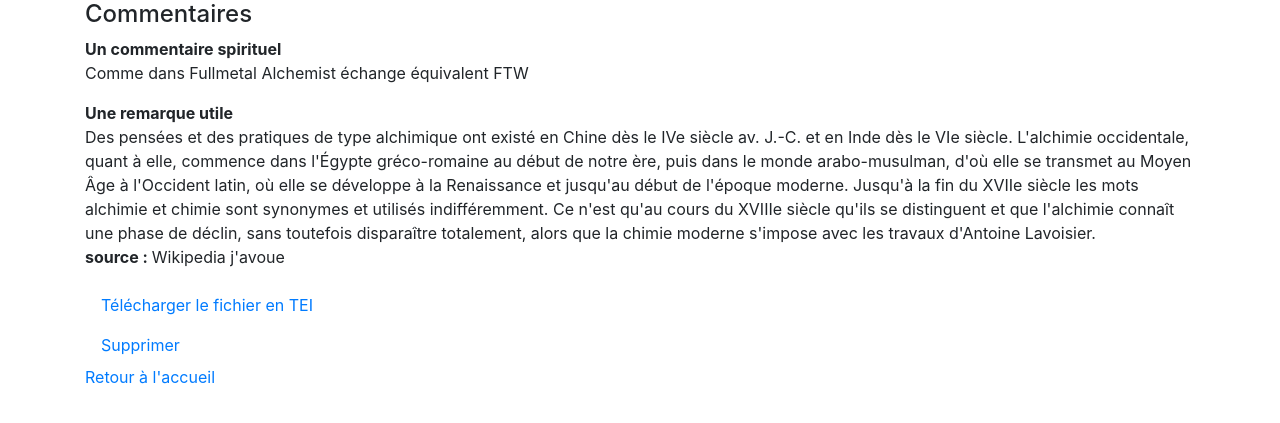
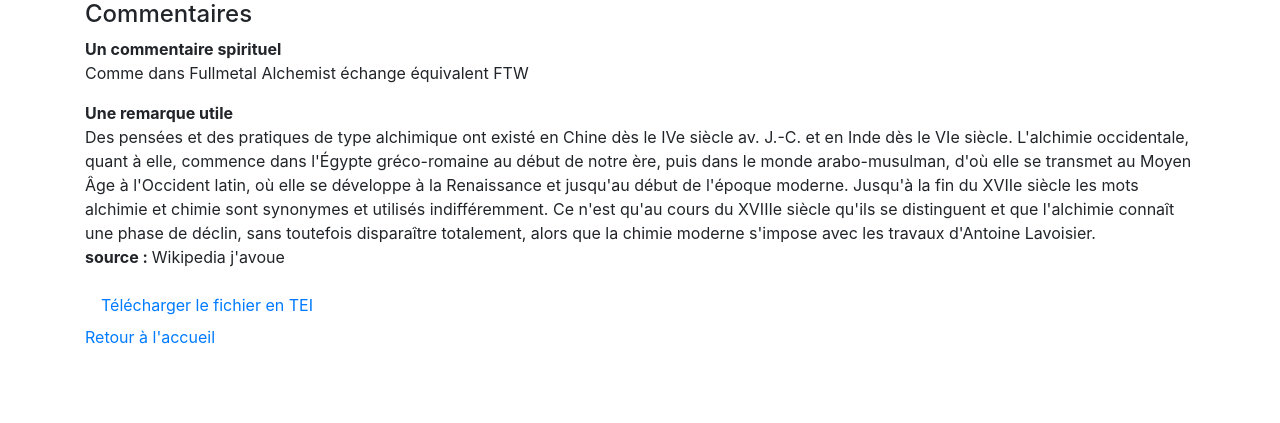
Before and after one commit to Chartes-TNAH/dictionnaire, a Flask app: page /mot/1 in a window 1280 px wide. Shown: the part 256-679 px from the top of the page. Run offline with Flask 2, Linux system fonts and the light colour scheme; data comes from the database, SQL or seed files in the repository; some libraries are stand-ins or nearby versions.

Commit message:
Suppression du champ commentaire dans ajout_mot / modifications dans routes, donnees et supprimer_mot pour que ça dise plus method not allowed / modification dans mot.html pour que supprimer ne s'affiche que pour les utilisateurs enregistrés / par contre, le delete ne fonctionne pas ça supprime rien du tout / issue #109

```diff
--- a/sortiaria/routes/routes.py
+++ b/sortiaria/routes/routes.py
@@ -9,7 +9,7 @@ from ..constantes import MOTS_PAR_PAGE
 from flask_login import login_user, current_user, logout_user
 
 
-@app.route("/")
+@app.route("/", methods=["GET", "POST"])
 def accueil():
     """ Route permettant l'affichage d'une page accueil
     """
@@ -77,19 +77,19 @@ def ajout_mot():
     return render_template("pages/ajout_mot.html")
 
 @app.route("/mot/<int:mot_id>/supprimer_mot", methods=["GET", "POST"])
-def supprimer_mot(mot_id):
+def delete(mot_id):
     """ Route permettant la suppression d'un mot
     :param mot_id: Identifiant numérique du mot
     """
     unique_mot = Mot.query.get(mot_id)
 
     if request.method == "GET":
-        return render_template("pages/supprimer_mot.html", nom="Sortiaria", mot="unique_mot")
+        return render_template("pages/supprimer_mot.html", nom="Sortiaria", mot=unique_mot)
     else:
-        status = Mot.delete_mot(mot_id=identifier)
+        status = Mot.supprimer_mot(id=mot_id)
         if status is True :
             flash("Mot supprimé !", "success")
-            return redirect("/accueil")
+            return redirect("/browse")
         else:
             flash("La suppression a échoué.", "danger")
             return redirect("/mot" + str(mot_id))
--- a/sortiaria/templates/pages/ajout_mot.html
+++ b/sortiaria/templates/pages/ajout_mot.html
@@ -38,12 +38,6 @@
       <input  class="form-control" id="definition" name="definition" placeholder="Définition">
     </div>
   </div>
-  <div class="form-group row">
-    <label for="commentaire" class="col-sm-4 col-form-label">Commentaire</label>
-    <div class="col-sm-8">
-      <input  class="form-control" id="commentaire" name="commentaire" placeholder="Commentaire">
-    </div>
-  </div>
   <div>
     <button type="submit" class="btn btn-primary">Envoyer</button>
   </div>
--- a/sortiaria/templates/pages/mot.html
+++ b/sortiaria/templates/pages/mot.html
@@ -34,9 +34,9 @@
     {% if current_user.is_authenticated %}
         <a class="nav-link" href="{{url_for('modif_mot', mot_id=mot.mot_id)}}">Editer</a>
         <a class="nav-link" href="{{url_for('ajout_commentaire', mot_id=mot.mot_id)}}">Ajouter un commentaire</a>
+    	<a class="nav-link" href="{{url_for('delete', mot_id=mot.mot_id)}}">Supprimer</a>
     {% endif %}
     <a class="nav-link" href="{{url_for('export_tei', mot_id=mot.mot_id)}}" class="btn btn-primary">Télécharger le fichier en TEI</a>
-    <a class="nav-link" href="{{url_for('supprimer_mot', mot_id=mot.mot_id)}}">Supprimer</a>
 
 
     <p><a href="{{url_for('accueil')}}">Retour à l'accueil</a></p>
--- a/sortiaria/templates/pages/supprimer_mot.html
+++ b/sortiaria/templates/pages/supprimer_mot.html
@@ -12,7 +12,7 @@
 				<form class="col-3 mr-2 " method="POST" action="{{url_for('accueil')}}">
 				<button type="submit" class="btn btn-success btn-sm">Confirmer la suppression du mot</button>
 				</form>
-				<form class="col-3 ml-2" method="GET" action="{{ url_for('browse')}}">
+				<form class="col-3 ml-2" method="GET" action="{{ url_for('mot', mot_id=mot.mot_id)}}">
 				<button type="submit" class="btn btn-danger btn-sm">Annuler</button>
 			</form>
 </div>
```
Also changed, not shown: sortiaria/modeles/donnees.py (+12 -11 lines).
